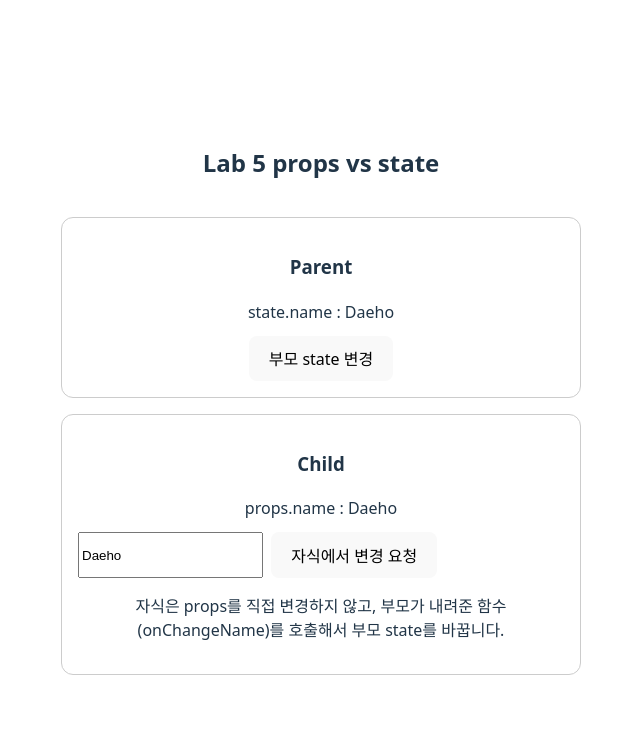
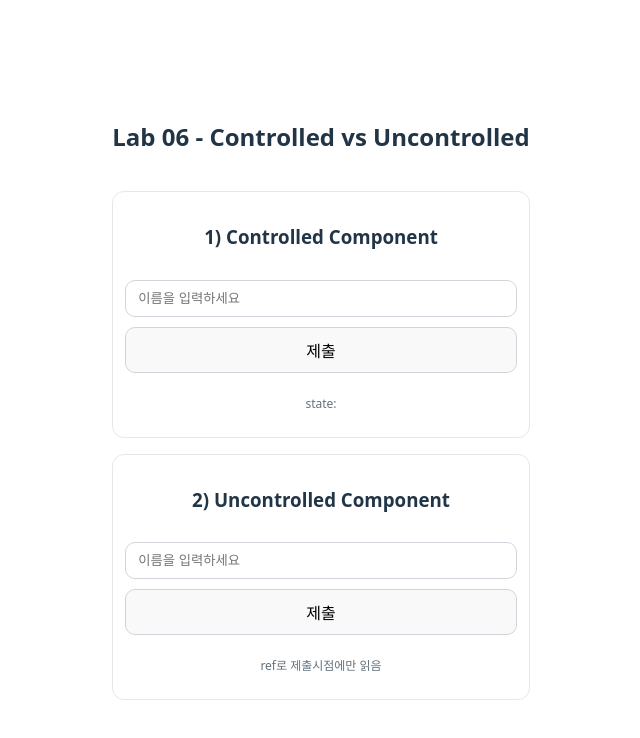
Before and after one commit to DAYHO00/EVERYDAY_frontend, a React app in the folder demo/: page / in a window 1280 px wide. Shown: the top 738 px of the page, without its empty margins (319-959 px from the left). Built offline with nearby package versions, Linux system fonts and the light colour scheme; the HTML template or start-up script is replaced by a standard one.

Commit message:
[CS] component

```diff
--- a/demo/src/App.tsx
+++ b/demo/src/App.tsx
@@ -1,11 +1,11 @@
 import { useState } from "react";
 import "./App.css";
-import Lab5 from "./experiments/lab_5/lab5";
+import Lab6 from "./experiments/lab_6/lab6";
 
 function App() {
   return (
     <div className="App" style={{ padding: "1rem" }}>
-      <Lab5 />
+      <Lab6 />
     </div>
   );
 }
--- /dev/null
+++ b/demo/src/experiments/lab_6/lab6.css
@@ -0,0 +1,33 @@
+.lab6 {
+  padding: 16px;
+  display: grid;
+  gap: 16px;
+  max-width: 720px;
+}
+
+.box {
+  border: 1px solid #e5e7eb;
+  border-radius: 12px;
+  padding: 12px;
+  display: grid;
+  gap: 10px;
+}
+
+.box input {
+  padding: 10px 12px;
+  border: 1px solid #d1d5db;
+  border-radius: 10px;
+  outline: none;
+}
+
+.box button {
+  padding: 10px 12px;
+  border-radius: 10px;
+  border: 1px solid #d1d5db;
+  cursor: pointer;
+}
+
+.hint {
+  font-size: 12px;
+  opacity: 0.7;
+}
--- /dev/null
+++ b/demo/src/experiments/lab_6/lab6.tsx
@@ -0,0 +1,41 @@
+import { useRef, useState } from "react";
+import "./lab6.css";
+
+export default function Lab6() {
+  console.log("Lab6 렌더링됨");
+
+  const [controlledName, setcontrolledName] = useState("");
+
+  const uncontrolledRef = useRef<HTMLInputElement | null>(null);
+
+  const handleControlledSubmit = () => {
+    alert(`[controlled] name = ${controlledName}`);
+  };
+
+  const handleUnControlSubmit = () => {
+    const value = uncontrolledRef.current?.value ?? "";
+    alert(`[uncontrolled] name = ${value}`);
+  };
+
+  return (
+    <div className="lab6">
+      <h2>Lab 06 - Controlled vs Uncontrolled </h2>
+      <section className="box">
+        <h3> 1) Controlled Component </h3>
+        <input
+          value={controlledName}
+          onChange={(e) => setcontrolledName(e.target.value)}
+          placeholder="이름을 입력하세요"
+        />
+        <button onClick={handleControlledSubmit}>제출</button>
+        <p className="hint">state: {controlledName}</p>
+      </section>
+      <section className="box">
+        <h3>2) Uncontrolled Component </h3>
+        <input ref={uncontrolledRef} placeholder="이름을 입력하세요" />
+        <button onClick={handleUnControlSubmit}>제출</button>
+        <p className="hint">ref로 제출시점에만 읽음</p>
+      </section>
+    </div>
+  );
+}
```
